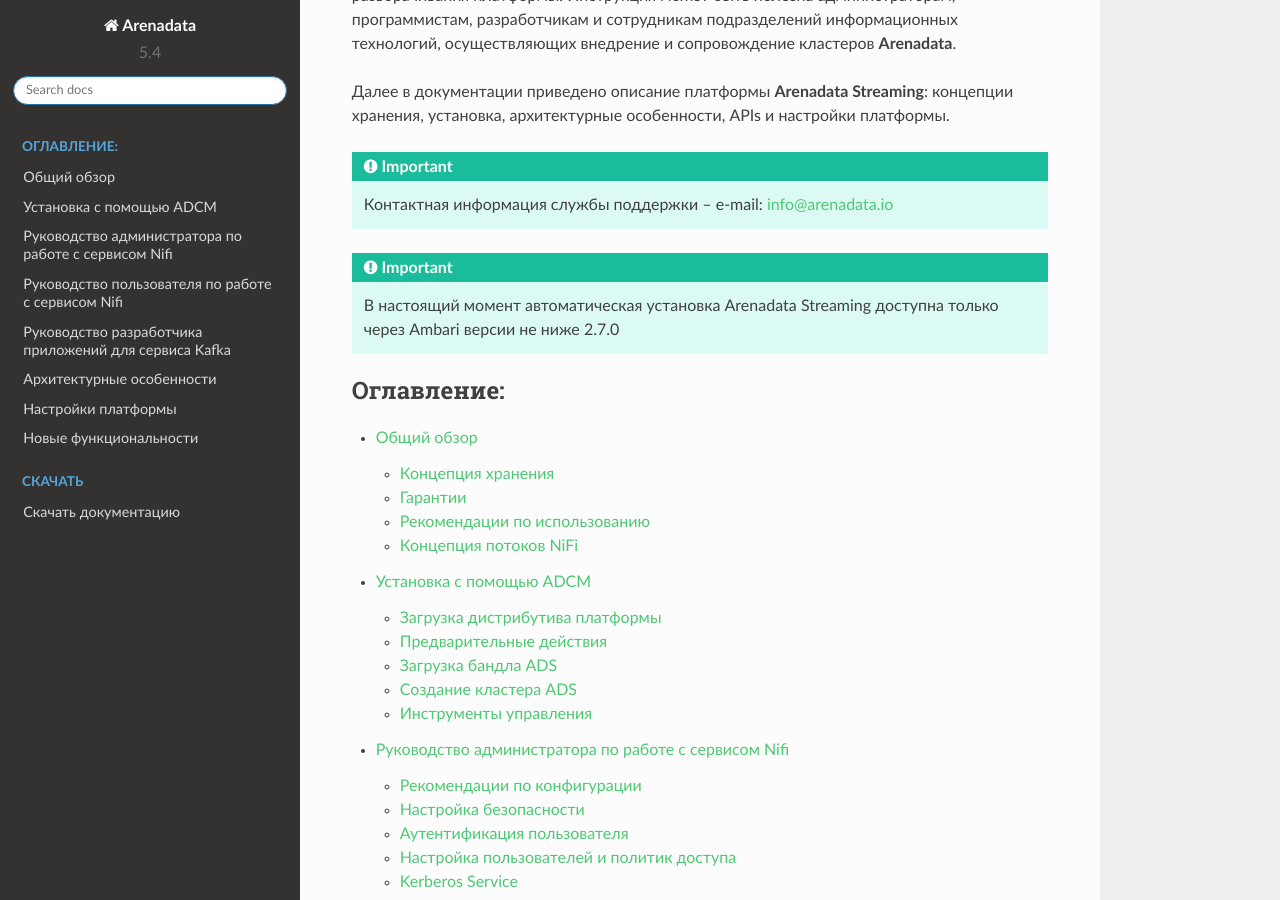
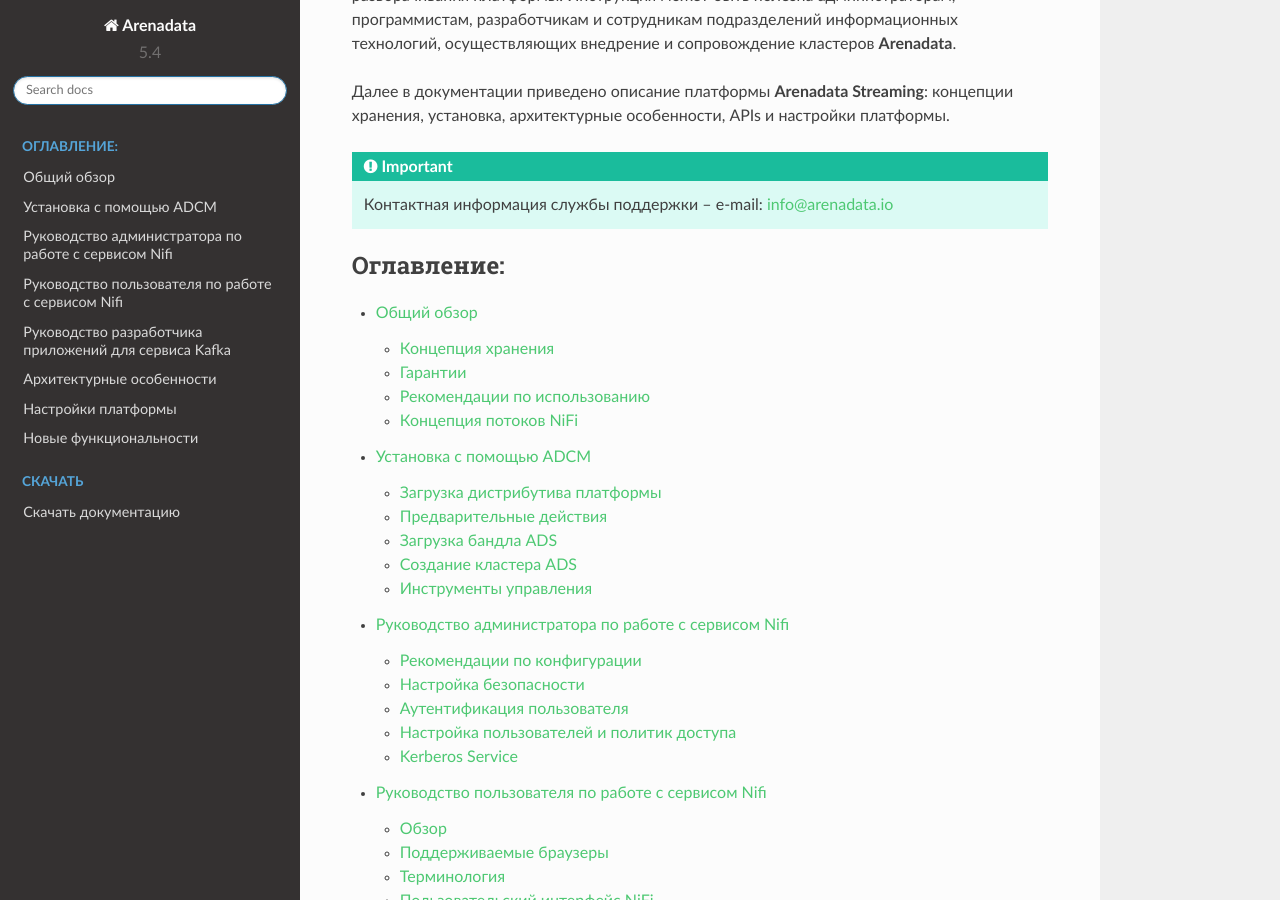
Before and after one commit to arenadata/docs_ads, a Sphinx documentation site: the page built from source/index.rst, in a window 1280 px wide and 900 px high, scrolled down 2202 px. Built offline with Sphinx 7.4.7 and the Read the Docs theme 2.0.0, drawn with Linux system fonts in a browser that asks for light colours; pages that are not in the unit, such as notebooks, are missing from menus.

Commit message:
Update index.rst

```diff
--- a/source/index.rst
+++ b/source/index.rst
@@ -53,8 +53,6 @@
 
 .. important:: Контактная информация службы поддержки -- e-mail: info@arenadata.io
 
-.. important:: В настоящий момент автоматическая установка Arenadata Streaming доступна только через Ambari версии не ниже 2.7.0
-
 
 .. toctree::
    :maxdepth: 2
```
